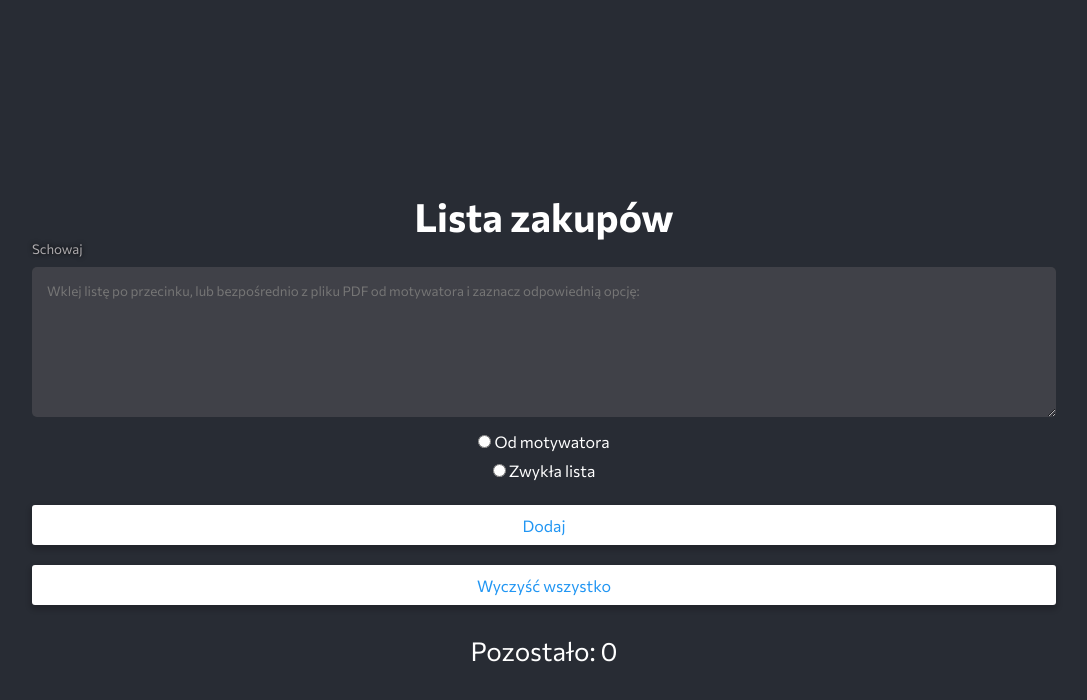
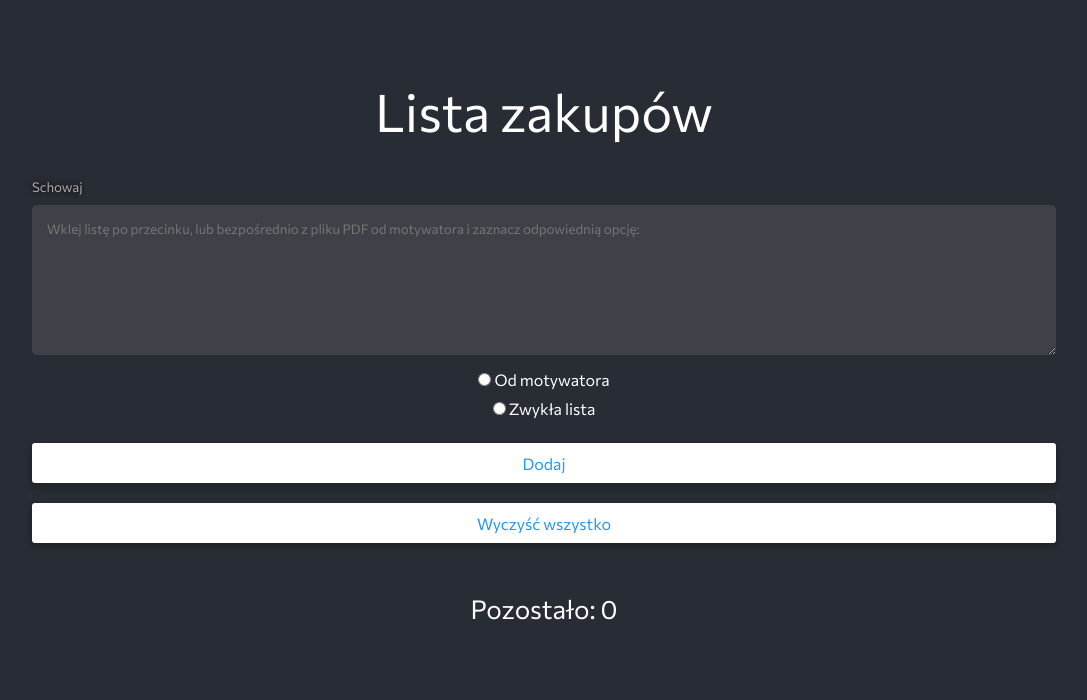
Before and after one commit to PatrycjaPaczkowska/Zakupy, a React (Create React App) app: page / in a window 1280 px wide. Shown: the top 700 px of the page, without its empty margins (96-1183 px from the left). Built offline with nearby package versions, Linux system fonts and the light colour scheme.

Commit message:
change styles v2

```diff
--- a/src/App.css
+++ b/src/App.css
@@ -1,5 +1,4 @@
 @import url('https://fonts.googleapis.com/css2?family=Commissioner:wght@100;200;300;400;500;600;700;800;900&display=swap');
-
 
 * {
    margin: 0;
@@ -7,20 +6,3 @@
    box-sizing: border-box;
    font-family: 'Commissioner', sans-serif;
 }
-
-.App {
-   text-align: center;
-}
-
-
-.App-header {
-   background-color: #282c34;
-   display: flex;
-   flex-direction: column;
-   align-items: center;
-   padding-top: 15%;
-   font-size: calc(10px + 2vmin);
-   color: white;
-   min-height: 100vh;
-   overflow: hidden;
-}
--- a/src/App.js
+++ b/src/App.js
@@ -16,14 +16,13 @@ const App = () => {
 
    return (
       <AppProvider>
-         <div className="App">
-            <section className="App-header">
-               <h1>Lista zakupów</h1>
+         <AppStyle className="App">
+               <TitleStyle>Lista zakupów</TitleStyle>
                <ButtonToggle onClick={handleToggleVisibility}>{text}</ButtonToggle>
                {toggleVisibility ? <Form /> : null}
                <List />
-            </section>
-         </div>
+
+         </AppStyle>
       </AppProvider>
    );
 }
@@ -41,4 +40,22 @@ const ButtonToggle = styled.button`
    text-shadow: 0 0 5px black;
 `;
 
+const AppStyle = styled.main`
+   text-align: center;
+   background-color: #282c34;
+   display: flex;
+   flex-direction: column;
+   align-items: center;
+   padding-top: 5%;
+   font-size: calc(10px + 2vmin);
+   color: white;
+   min-height: 100vh;
+   overflow: hidden;
+`;
+
+const TitleStyle = styled.h1`
+   padding: 15px 0 35px;
+   font-weight: 400;
+`;
+
 export default App;
--- a/src/containers/List/List.jsx
+++ b/src/containers/List/List.jsx
@@ -30,7 +30,7 @@ const List = () => {
 const ListItemsStyle = styled.section`
    width: 80%;
    & > p {
-      margin: 20px 0;
+      margin: 40px 0;
    }
 `;
 
```
